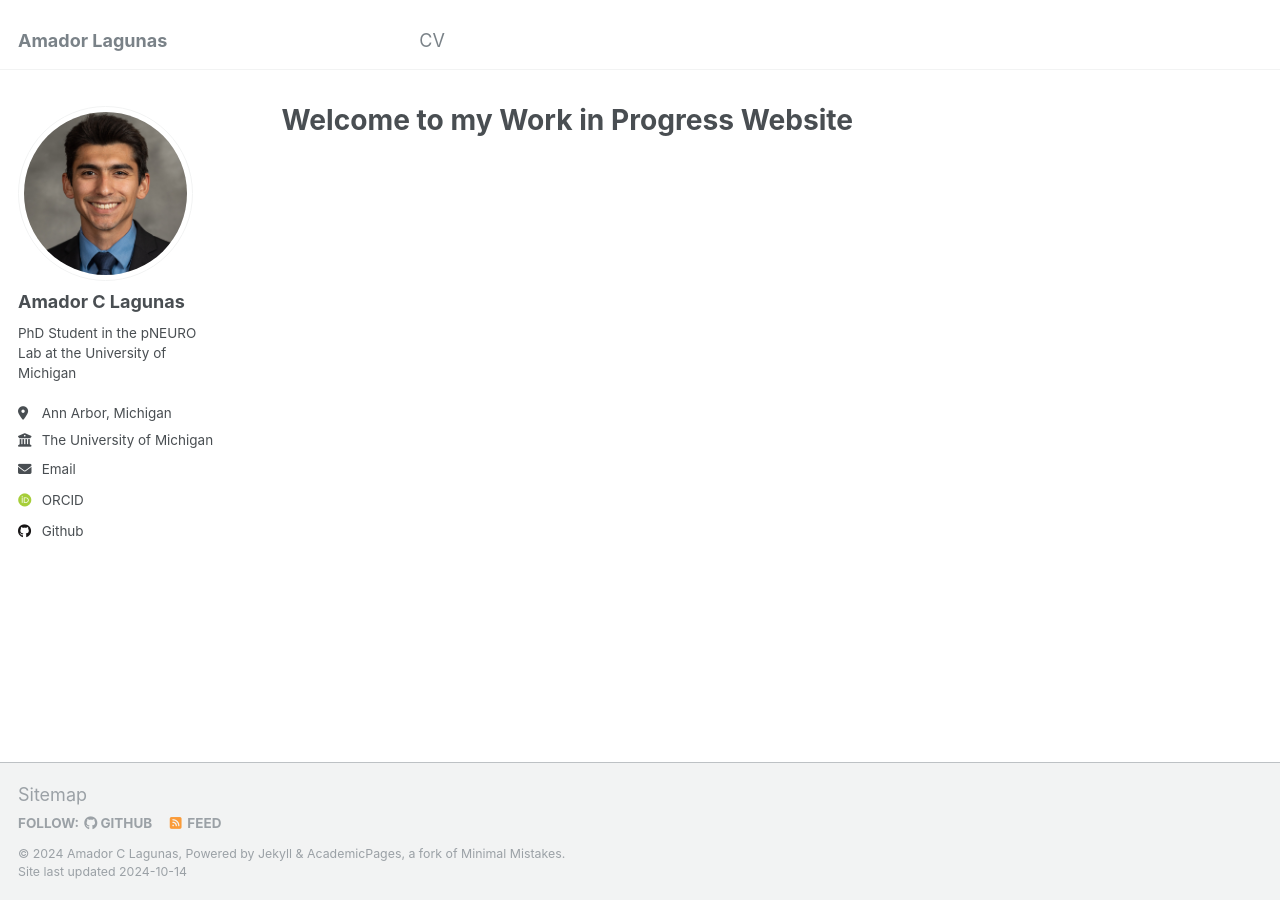
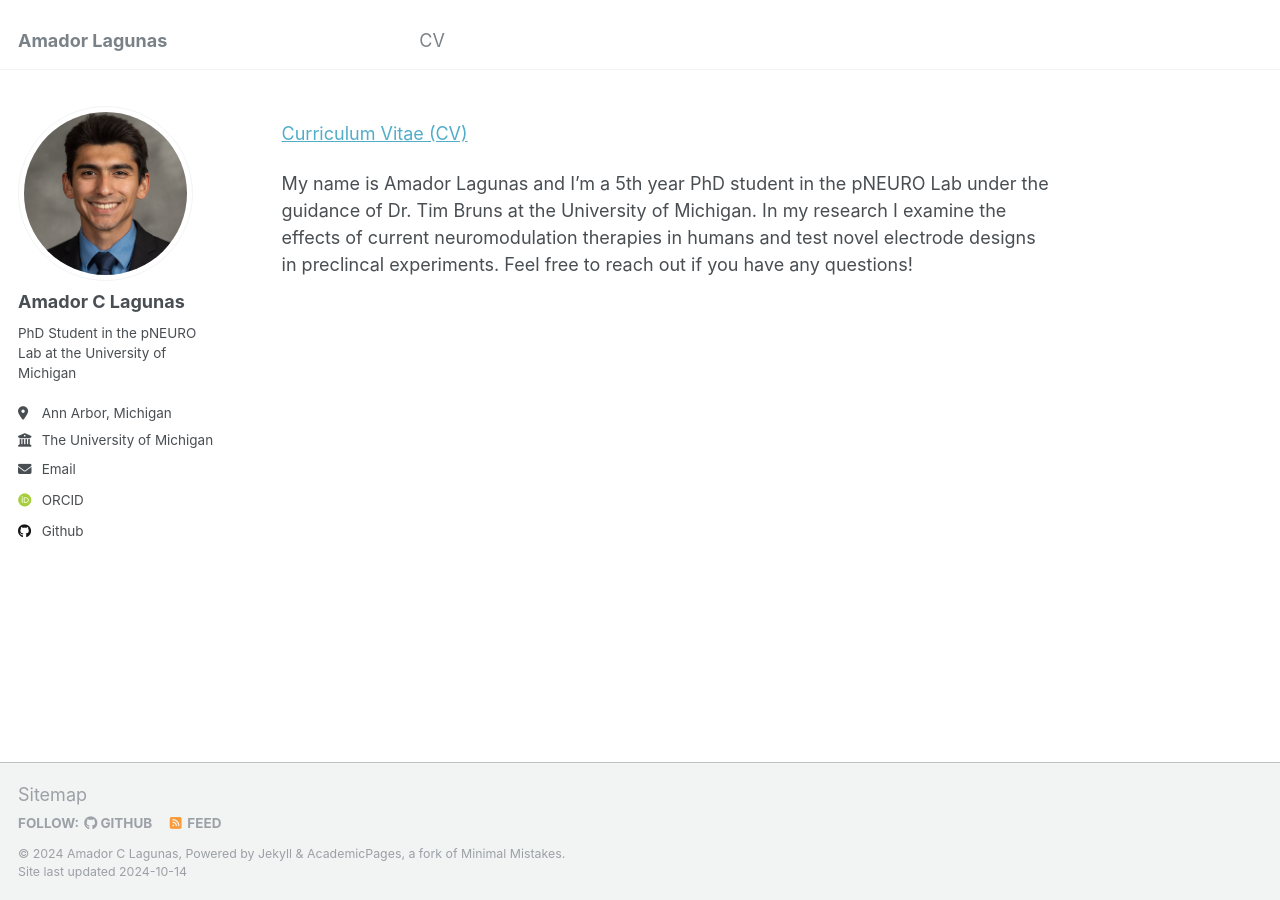
Before and after one commit to AmadorCLagunas/AmadorCLagunas.github.io, a Jekyll site: the page built from _pages/about.md, in a window 1280 px wide. Built offline with Jekyll 4.4.1, drawn with Linux system fonts in a browser that asks for light colours; some web fonts are replaced.

Commit message:
Update about.md

```diff
--- a/_pages/about.md
+++ b/_pages/about.md
@@ -1,8 +1,12 @@
 ---
 permalink: /
-title: "Welcome to my Work in Progress Website"
+title: ""
 author_profile: true
 redirect_from:
   - /about/
   - /about.html
 ---
+
+[Curriculum Vitae (CV)](https://amadorclagunas.github.io/files/Lagunas_CV_2024_10_14.pdf)
+
+My name is Amador Lagunas and I'm a 5th year PhD student in the pNEURO Lab under the guidance of Dr. Tim Bruns at the University of Michigan. In my research I examine the effects of current neuromodulation therapies in humans and test novel electrode designs in preclincal experiments. Feel free to reach out if you have any questions!
```
